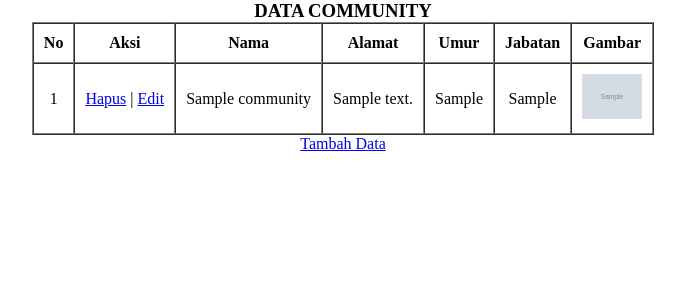
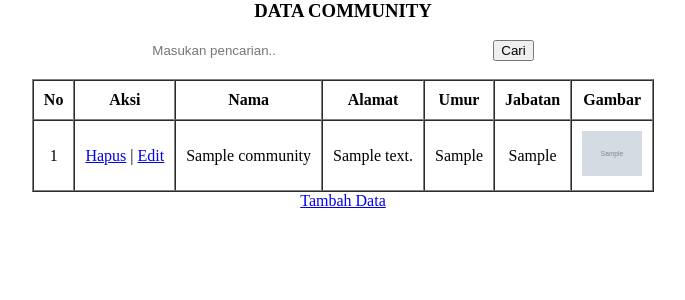
Before and after one commit to Ryzz123/php-CRUD, a PHP site: page /index.php in a window 1280 px wide. Shown: the top 300 px of the page, without its empty margins (297-982 px from the left). Run offline with PHP 8.4, Linux system fonts and the light colour scheme; tables that the repository leaves empty or names only in its code hold one stand-in row (values such as "Sample post"); grey boxes marked "Sample" are stand-in pictures.

Commit message:
menambahkan fitur search

```diff
--- a/index.php
+++ b/index.php
@@ -3,6 +3,13 @@ require 'lib/function/function.php';
 
 // bikin query
 $community = query("SELECT * FROM community");
+
+// tombol cari ditekan
+if( isset($_POST["cari"]) ) {
+    $community = cari($_POST["keyword"]);
+}
+
+
 ?>
 <!DOCTYPE html>
 <html lang="en">
@@ -17,6 +24,12 @@ $community = query("SELECT * FROM community");
         <div class="nama-judul">
             <h3 class="nama">DATA COMMUNITY</h3>
         </div>
+        <br>
+        <form method="post" action="">
+            <input type="text" name="keyword" size="40" autofocus autocomplete="off" placeholder="Masukan pencarian..">
+            <button type="submit" name="cari">Cari</button>
+        </form>
+        <br>
     <!-- tampilan data -->
     <div class="container">
         <div class="table">
--- a/lib/function/function.php
+++ b/lib/function/function.php
@@ -65,4 +65,19 @@ function ubah($data) {
     return mysqli_affected_rows($conn);
 }
 
+// cari data di database
+function cari($keyword) {
+    $query = "SELECT * FROM community
+    WHERE
+    nama LIKE '%$keyword%' OR
+    alamat LIKE '%$keyword%' OR
+    umur LIKE '%$keyword%' OR
+    jabatan LIKE '%$keyword%'
+    ";
+
+    return query($query);
+}
+
+
+
 ?>
```
